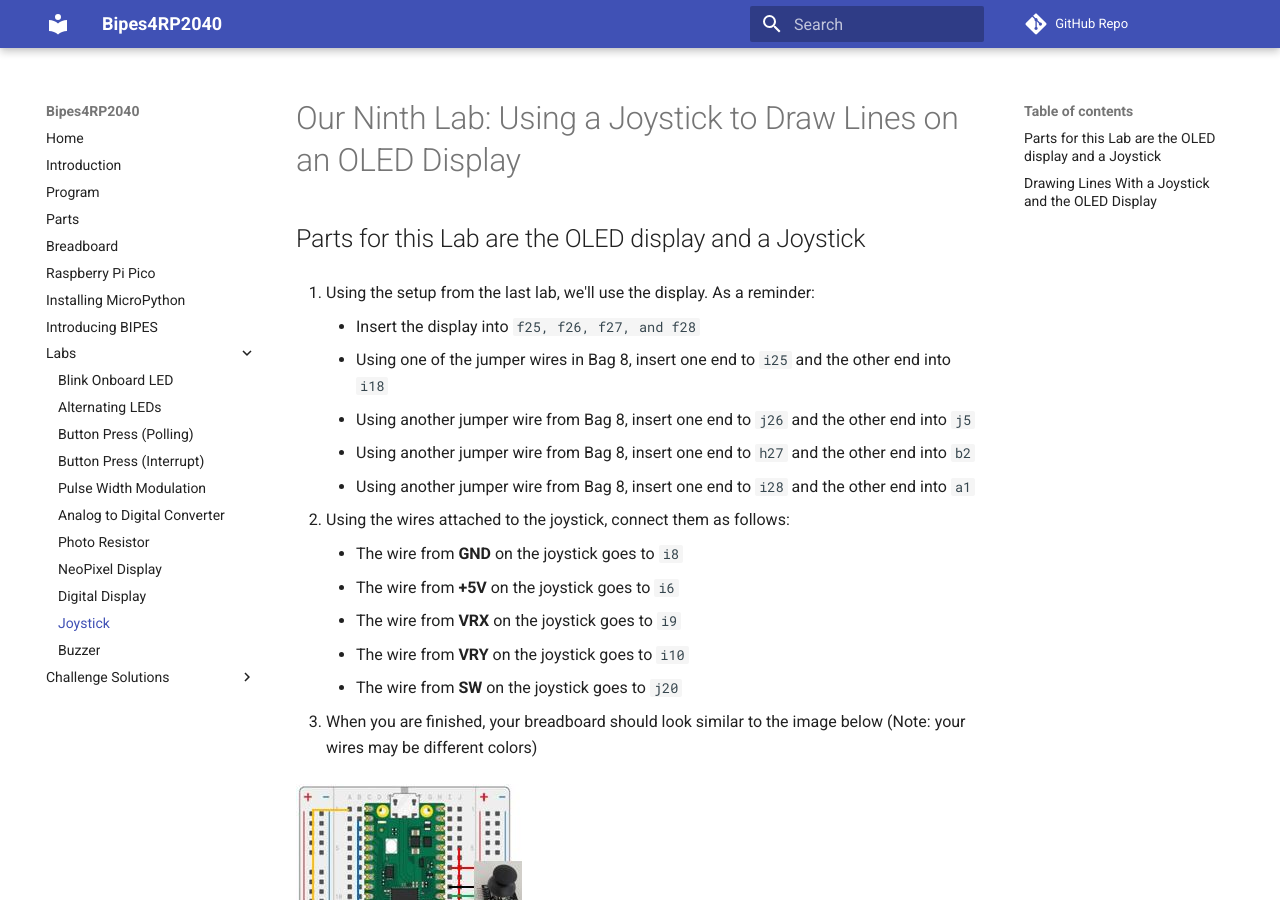
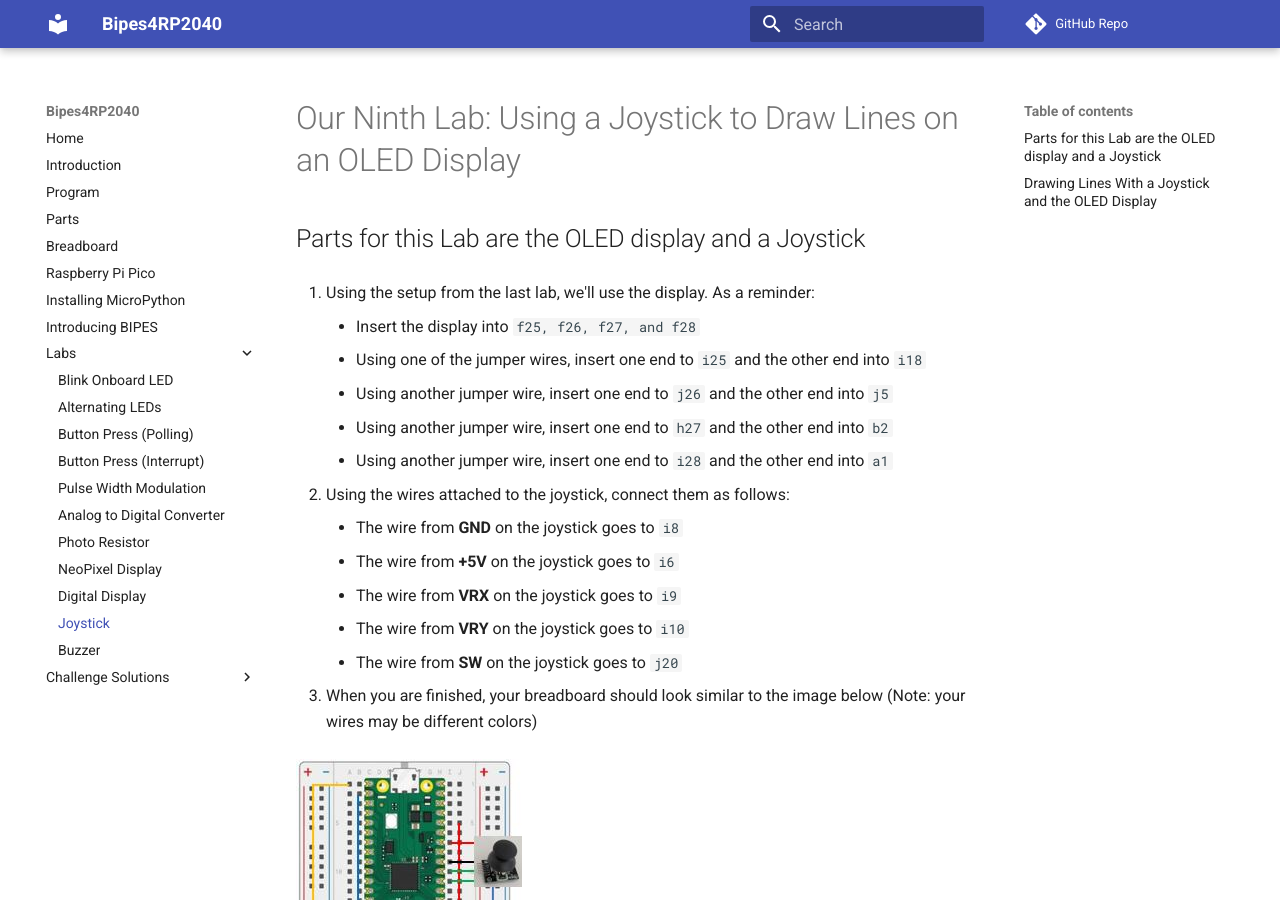
Before and after one commit to jetannenbaum/Bipes4RP2040, an MkDocs documentation site: the page built from docs/labs/joystick.md, in a window 1280 px wide and 900 px high. Built offline with MkDocs 1.6.1 and Material for MkDocs 9.7.7, drawn with Linux system fonts in a browser that asks for light colours; comment, search, counter and statistics services are not loaded.

Commit message:
Update joystick.md
Removed references to Bag 8

````diff
--- a/docs/labs/joystick.md
+++ b/docs/labs/joystick.md
@@ -5,10 +5,10 @@
 1. Using the setup from the last lab, we'll use the display.  As a reminder:
 
     - Insert the display into ```f25, f26, f27, and f28```
-    - Using one of the jumper wires in Bag 8, insert one end to ```i25``` and the other end into ```i18```
-    - Using another jumper wire from Bag 8, insert one end to ```j26``` and the other end into ```j5```
-    - Using another jumper wire from Bag 8, insert one end to ```h27``` and the other end into ```b2```
-    - Using another jumper wire from Bag 8, insert one end to ```i28``` and the other end into ```a1```
+    - Using one of the jumper wires, insert one end to ```i25``` and the other end into ```i18```
+    - Using another jumper wire, insert one end to ```j26``` and the other end into ```j5```
+    - Using another jumper wire, insert one end to ```h27``` and the other end into ```b2```
+    - Using another jumper wire, insert one end to ```i28``` and the other end into ```a1```
 
 1. Using the wires attached to the joystick, connect them as follows:
     - The wire from **GND** on the joystick goes to ```i8```
````
